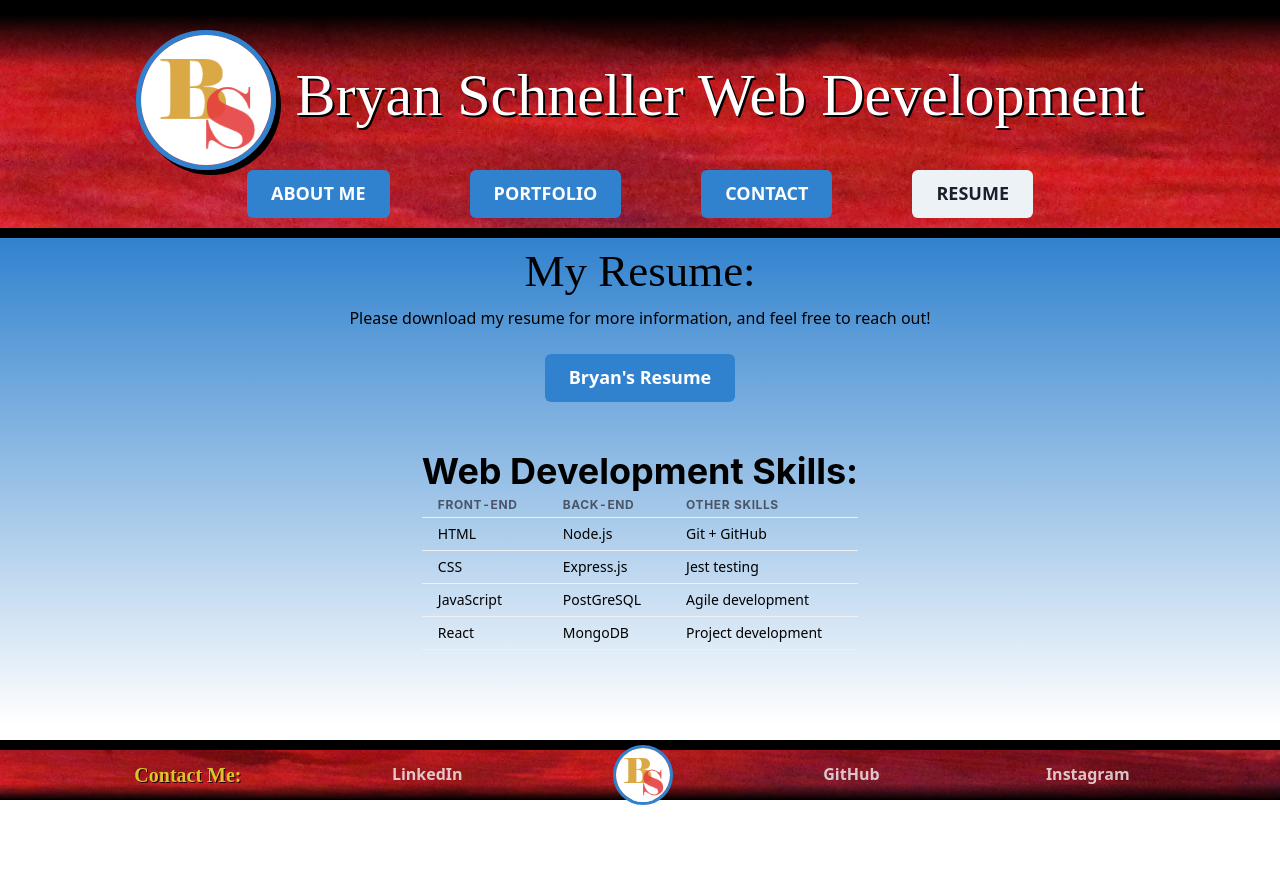
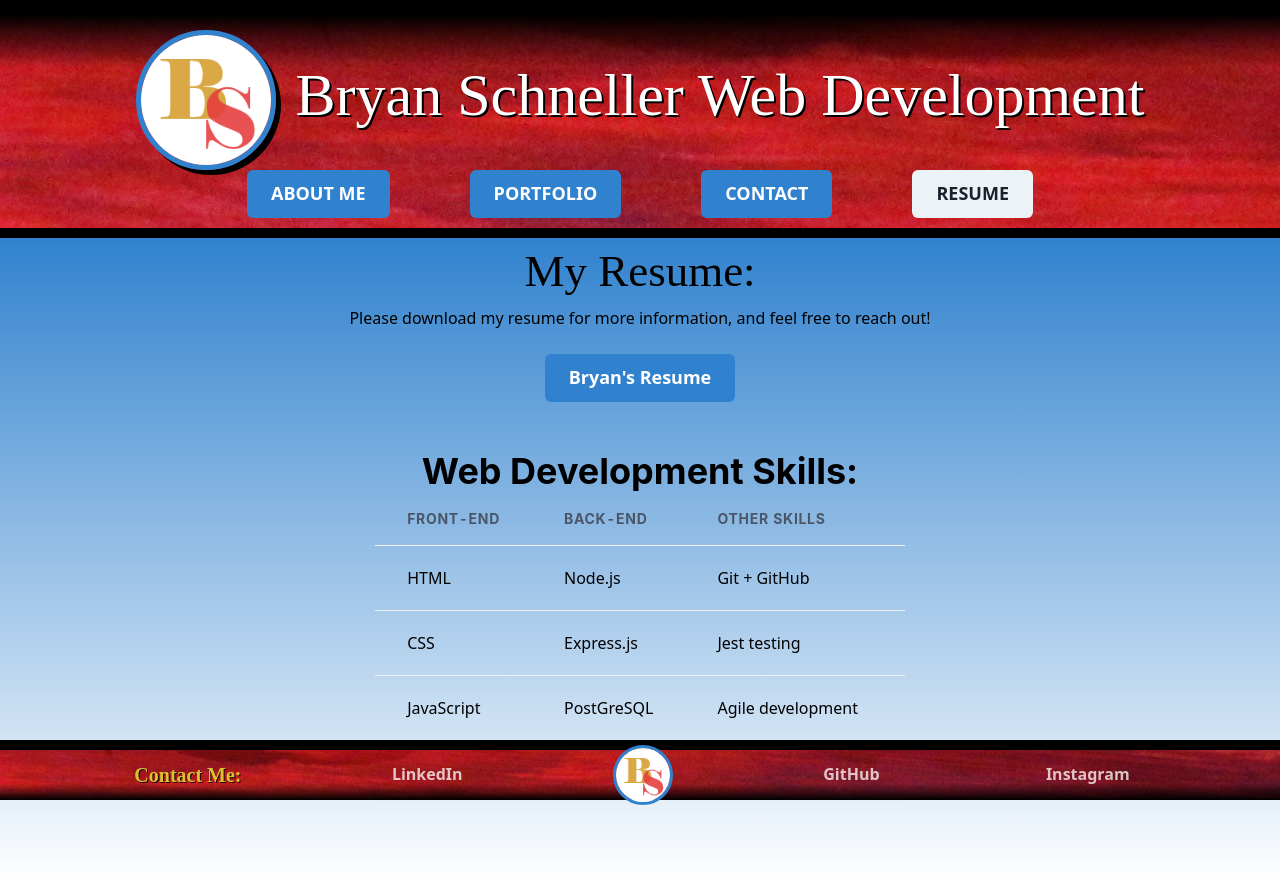
Before and after one commit to ChairSitter/DeveloperPortfolio, a React (Vite) app: page /Resume in a window 1280 px wide. Before the commit the page ends 800 px from the top, so only its background shows below. Built offline with nearby package versions, Linux system fonts and the light colour scheme; a web font is replaced by a local one.

Commit message:
Remove comments, add responsive styling to skills table

```diff
--- a/src/App.css
+++ b/src/App.css
@@ -1,8 +1,4 @@
 /*Universal*/
-
-/* * {
-    border: 1px solid red;
-} */
 
 * {
     box-sizing: border-box;
--- a/src/components/Footer.jsx
+++ b/src/components/Footer.jsx
@@ -1,6 +1,5 @@
 import { Link } from '@chakra-ui/react';
 import { Button, Text, Image } from '@chakra-ui/react';
-import { useLocation } from 'react-router-dom';
 
 const breakpoints = {
     base: '0em', // 0px
--- a/src/components/Header.jsx
+++ b/src/components/Header.jsx
@@ -1,4 +1,4 @@
-import { Link, useLocation } from 'react-router-dom';
+import { useLocation } from 'react-router-dom';
 import { Image } from '@chakra-ui/react';
 import Navigation from "./Navigation";
 
--- a/src/components/List.jsx
+++ b/src/components/List.jsx
@@ -2,20 +2,27 @@ import {
     Table,
     Thead,
     Tbody,
-    Tfoot,
     Tr,
     Th,
     Td,
-    TableCaption,
     TableContainer,
     Heading,
 } from '@chakra-ui/react'
+
+const breakpoints = {
+    base: '0em', // 0px
+    sm: '30em', // ~480px. em is a relative unit and is dependant on the font-size.
+    md: '48em', // ~768px
+    lg: '62em', // ~992px
+    xl: '80em', // ~1280px
+    '2xl': '96em', // ~1536px
+}
 
 const List = () => {
     return (
         <TableContainer mb={75}>
             <Heading textAlign={'center'}>Web Development Skills:</Heading>
-            <Table size='sm'>
+            <Table size={{base: 'sm', md: 'md', lg: 'lg'}}>
                 <Thead>
                     <Tr>
                         <Th>Front-end</Th>
--- a/src/components/Project.jsx
+++ b/src/components/Project.jsx
@@ -1,4 +1,4 @@
-import { Card, CardHeader, CardBody, CardFooter, Stack, Image, Heading, Text, Button, ButtonGroup, Link } from '@chakra-ui/react';
+import { Card, CardBody, Stack, Image, Heading, Text, Button, ButtonGroup, Link } from '@chakra-ui/react';
 
 export default function Project(props) {
     const { projSource, projAlt, projHeading, projAdd, projText, projURL, projGH } = props;
--- a/src/pages/Contact.jsx
+++ b/src/pages/Contact.jsx
@@ -2,8 +2,6 @@ import { useState } from 'react';
 import {
     FormControl,
     FormLabel,
-    FormErrorMessage,
-    FormHelperText,
     Input,
     Textarea,
     Button
```
